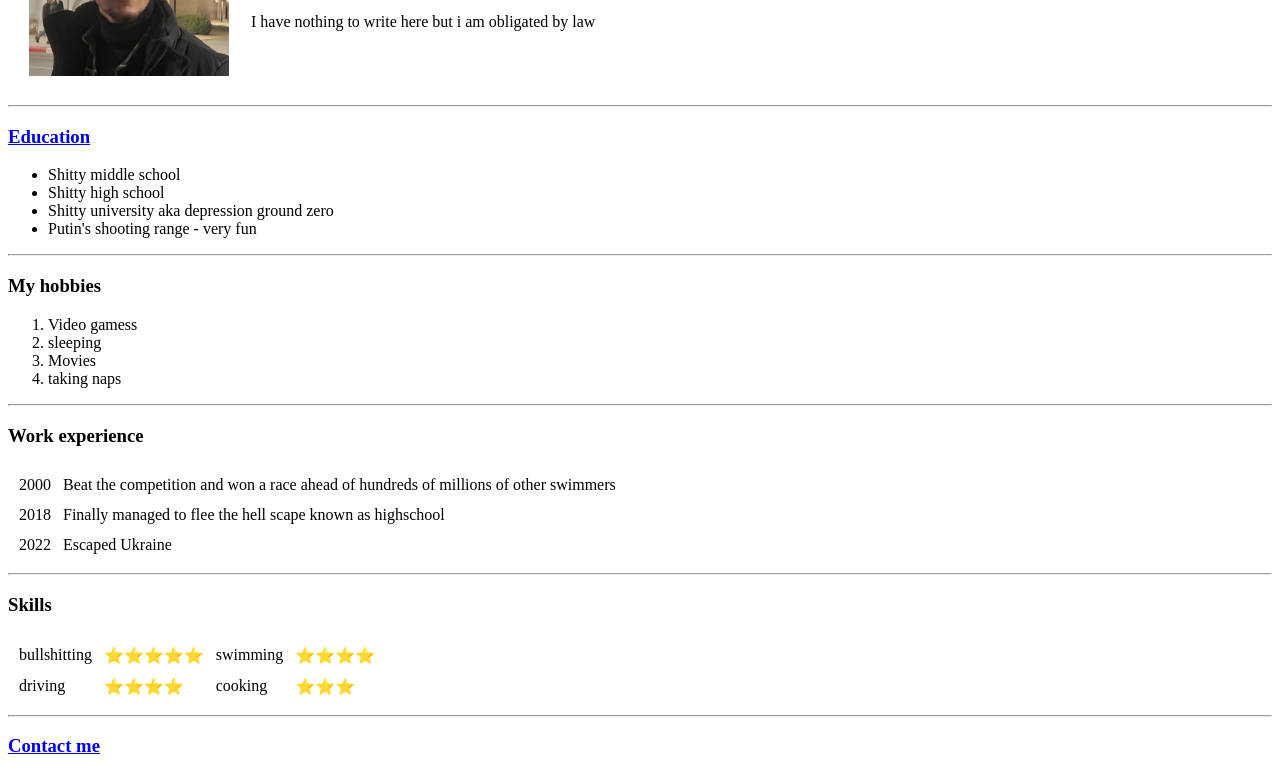
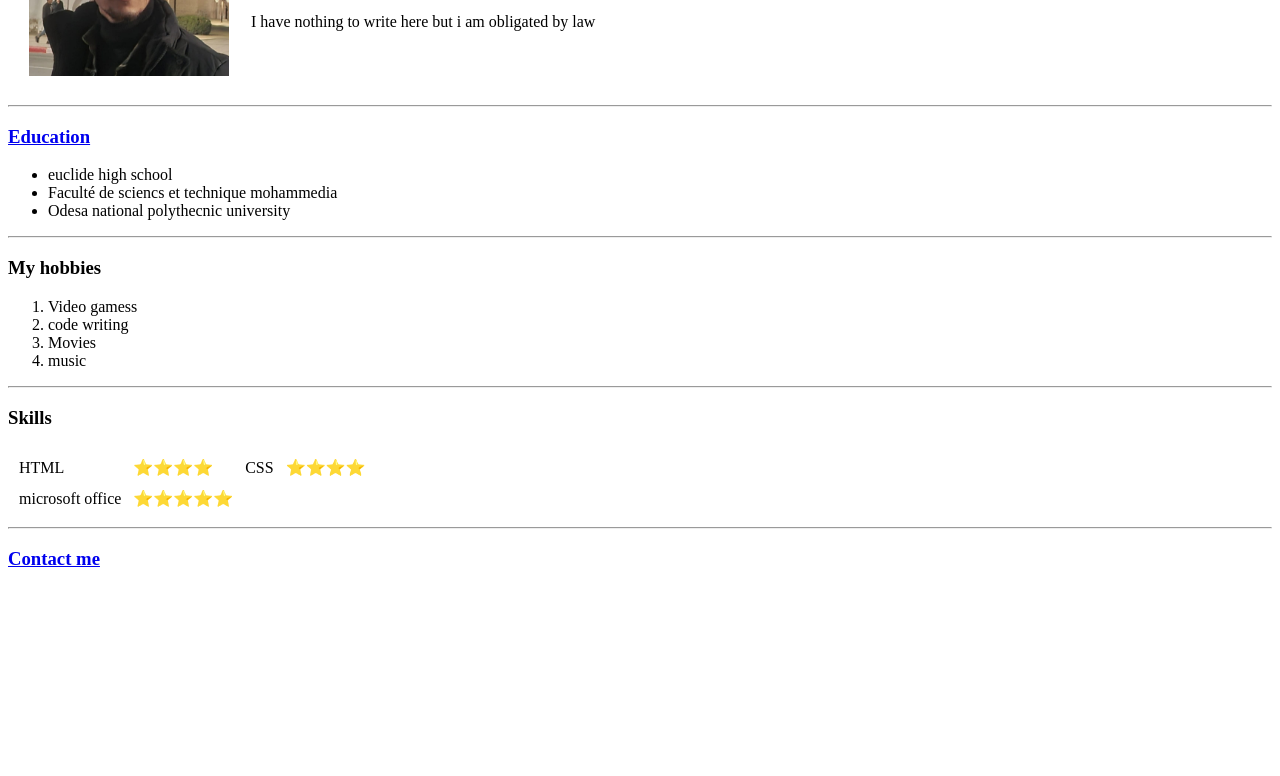
Before and after one commit to Wassim420/CV, a plain HTML site: page index.html in a window 1280 px wide. Shown: the part 153-929 px from the top of the page. After the commit the page ends 800 px from the top, so only its background shows below. Drawn offline with Linux system fonts and the light colour scheme.

Commit message:
Update index.html

```diff
--- a/index.html
+++ b/index.html
@@ -2,7 +2,7 @@
 <html>
     <head>
         <meta charset="utf-8">
-        <title>Goofy ahh page</title>
+        <title>My resume</title>
     </head>
 
     <body>
@@ -20,10 +20,9 @@
 
         <h3><a href="https://dbsalliance.org"> Education</a></h3>
         <ul>
-            <li>Shitty middle school</li>
-            <li>Shitty high school</li>
-            <li>Shitty university aka depression ground zero</li>
-            <li>Putin's shooting range - very fun</li>
+            <li>euclide high school</li>
+            <li>Faculté de sciencs et technique mohammedia</li>
+            <li>Odesa national polythecnic university</li>
         </ul>
 
         <hr>
@@ -31,44 +30,24 @@
         <h3>My hobbies</h3>
         <ol>
             <li>Video gamess</li>
-            <li>sleeping</li>
+            <li>code writing</li>
             <li>Movies</li>
-            <li>taking naps</li>
+            <li>music</li>
         </ol>
-
-        <hr>
-
-        <h3>Work experience</h3>
-        <table cellspacing="10">
-            <tr>
-                <td>2000</td>
-                <td>Beat the competition and won a race ahead of hundreds of millions of other swimmers </td>
-            </tr>
-            <tr>
-                <td>2018</td>
-                <td>Finally managed to flee the hell scape known as highschool </td>
-            </tr>
-            <tr>
-                <td>2022</td>
-                <td>Escaped Ukraine</td>
-            </tr>
-        </table>
 
         <hr>
 
         <h3>Skills</h3>
         <table cellspacing="10">
             <tr>
-                <td>bullshitting</td>
-                <td>⭐⭐⭐⭐⭐</td>
-                <td>swimming</td>
+                <td>HTML</td>
+                <td>⭐⭐⭐⭐</td>
+                <td>CSS</td>
                 <td>⭐⭐⭐⭐</td>
             </tr>
             <tr>
-                <td>driving</td>
-                <td>⭐⭐⭐⭐</td>
-                <td>cooking</td>
-                <td>⭐⭐⭐</td>
+                <td>microsoft office</td>
+                <td>⭐⭐⭐⭐⭐</td>
             </tr>
         </table>
 
```
